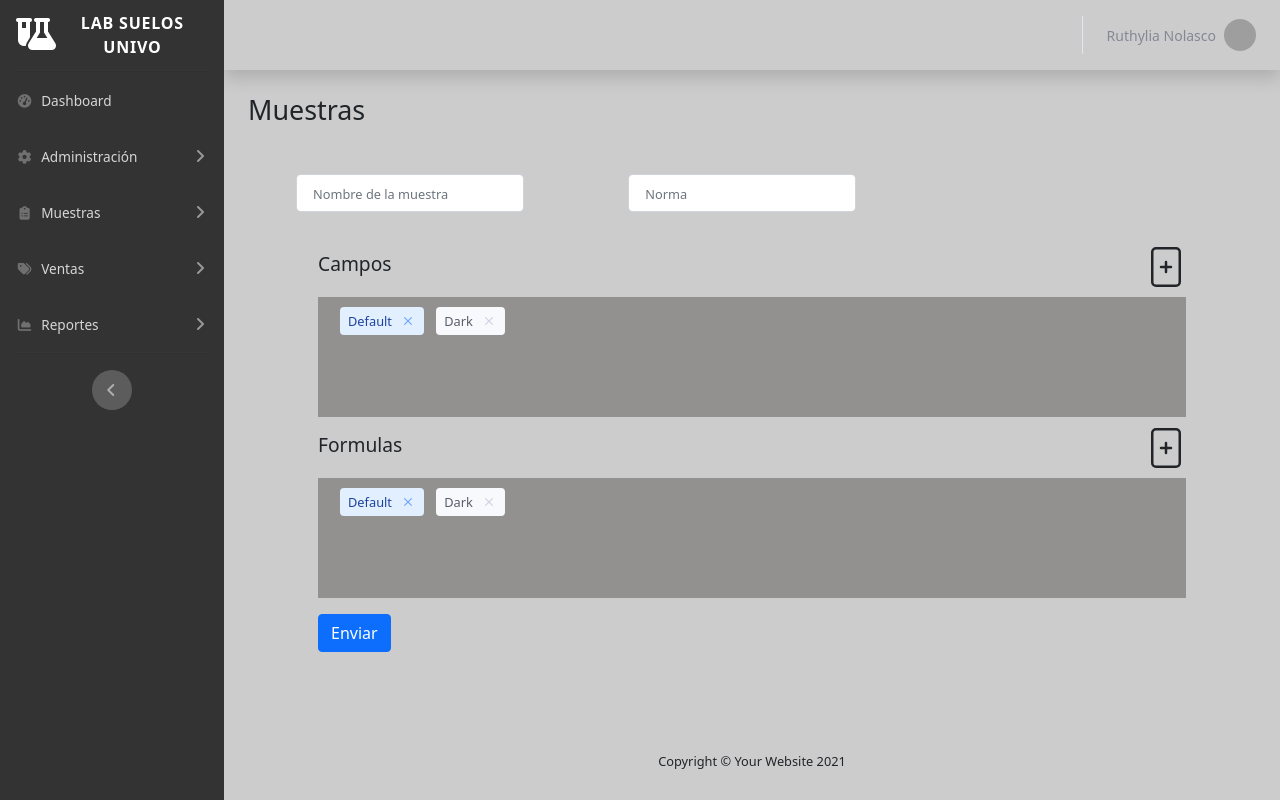
After one commit to JulioAmayaJr/LabSuelosUnivo, a CodeIgniter 4 app: template app/Views/muestras/index.php in a window 1280 px wide. The commit adds this page. Run offline with PHP 8.4 and a stand-in for CodeIgniter, Linux system fonts and the light colour scheme; the template is opened without the code that fills it, so the values that code supplies are empty; some libraries are stand-ins or nearby versions; grey boxes are pictures that could not be loaded.

Commit message:
vista muestras

```diff
--- a/app/Config/Autoload.php
+++ b/app/Config/Autoload.php
@@ -96,4 +96,5 @@ class Autoload extends AutoloadConfig
      * @var list<string>
      */
     public $helpers = [];
+
 }
--- a/app/Config/Routes.php
+++ b/app/Config/Routes.php
@@ -12,3 +12,5 @@ $routes->post('/user/save', 'Users::save');
 
 
 $routes->get('/customer', 'Customer::index');
+
+$routes->get('/muestras', 'Muestras::index');
--- /dev/null
+++ b/app/Views/muestras/index.php
@@ -0,0 +1,176 @@
+<?php echo $this->extend("/plantilla/layout"); ?>
+
+<?php echo $this->section("contenido"); ?>
+
+<!DOCTYPE html>
+<html lang="en">
+
+<head>
+    <meta charset="UTF-8">
+    <meta name="viewport" content="width=device-width, initial-scale=1.0">
+    <link href="https://cdnjs.cloudflare.com/ajax/libs/flowbite/2.3.0/flowbite.min.css" rel="stylesheet" />
+    <script src="https://cdnjs.cloudflare.com/ajax/libs/flowbite/2.3.0/flowbite.min.js"></script>
+    <link rel="stylesheet" href="<?php echo base_url('css/mostrar-muestras.css'); ?>">
+    <link rel="stylesheet" href="https://cdn.jsdelivr.net/npm/bootstrap-icons@1.11.3/font/bootstrap-icons.min.css">
+    <link href="https://cdn.jsdelivr.net/npm/bootstrap@5.0.2/dist/css/bootstrap.min.css" rel="stylesheet" integrity="sha384-EVSTQN3/azprG1Anm3QDgpJLIm9Nao0Yz1ztcQTwFspd3yD65VohhpuuCOmLASjC" crossorigin="anonymous">
+
+    <title>Agregar Muestras</title>
+</head>
+
+
+<body>
+
+    <div class="container ">
+        <h1 class="titulo">Muestras</h1>
+
+        <div class="position-relative m-5 ">
+
+
+            <div class="position-relative">
+                <input class="d-inline p-3 form-control w-25  inline-block custom-mr " type="text" placeholder="Nombre de la muestra">
+                <input class="d-inline p-3 form-control w-25  inline-block " type="text" placeholder="Norma">
+            </div>
+
+        </div>
+
+        <div class="subContainer">
+            <div class="mb-4">
+                <div class="first d-flex position-relative">
+                    <label class="d-inline ">Campos</label>
+                    <button>
+                        <svg xmlns="http://www.w3.org/2000/svg" fill="currentColor" class="bi bi-file-plus d-inline position-absolute bottom-0 end-0 " viewBox="0 0 16 16">
+                            <path d="M8.5 6a.5.5 0 0 0-1 0v1.5H6a.5.5 0 0 0 0 1h1.5V10a.5.5 0 0 0 1 0V8.5H10a.5.5 0 0 0 0-1H8.5z" />
+                            <path d="M2 2a2 2 0 0 1 2-2h8a2 2 0 0 1 2 2v12a2 2 0 0 1-2 2H4a2 2 0 0 1-2-2zm10-1H4a1 1 0 0 0-1 1v12a1 1 0 0 0 1 1h8a1 1 0 0 0 1-1V2a1 1 0 0 0-1-1" />
+                        </svg>
+                    </button>
+
+
+                </div>
+
+                <div class=" container add  ">
+                    <div class=" flowbite">
+
+                        <span id="badge-dismiss-default" class="tam mb-3 inline-flex items-center px-2 py-1 me-2 text-sm font-medium text-blue-800 bg-blue-100 rounded dark:bg-blue-900 dark:text-blue-300">
+                            Default
+                            <button type="button" class=" inline-flex items-center p-1 ms-2 text-sm text-blue-400 bg-transparent rounded-sm hover:bg-blue-200 hover:text-blue-900 dark:hover:bg-blue-800 dark:hover:text-blue-300" data-dismiss-target="#badge-dismiss-default" aria-label="Remove">
+                                <svg class="w-2 h-2" aria-hidden="true" xmlns="http://www.w3.org/2000/svg" fill="none" viewBox="0 0 14 14">
+                                    <path stroke="currentColor" stroke-linecap="round" stroke-linejoin="round" stroke-width="2" d="m1 1 6 6m0 0 6 6M7 7l6-6M7 7l-6 6" />
+                                </svg>
+                                <span class="sr-only">Remove badge</span>
+                            </button>
+                        </span>
+                        <span id="badge-dismiss-dark" class="tam mb-3 inline-flex items-center px-2 py-1 me-2 text-sm font-medium text-gray-800 bg-gray-100 rounded dark:bg-gray-700 dark:text-gray-300">
+                            Dark
+                            <button type="button" class="inline-flex items-center p-1 ms-2 text-sm text-gray-400 bg-transparent rounded-sm hover:bg-gray-200 hover:text-gray-900 dark:hover:bg-gray-600 dark:hover:text-gray-300" data-dismiss-target="#badge-dismiss-dark" aria-label="Remove">
+                                <svg class="w-2 h-2" aria-hidden="true" xmlns="http://www.w3.org/2000/svg" fill="none" viewBox="0 0 14 14">
+                                    <path stroke="currentColor" stroke-linecap="round" stroke-linejoin="round" stroke-width="2" d="m1 1 6 6m0 0 6 6M7 7l6-6M7 7l-6 6" />
+                                </svg>
+                                <span class="sr-only">Remove badge</span>
+                            </button>
+                        </span>
+
+                    </div>
+                </div>
+
+            </div>
+
+
+            <div class="overlay shadow-lg rounded d-block align-items-center d-none">
+                <label class=" mb-3" for="">Nombre del campo</label>
+                <input class=" mb-3 form-control" type="text">
+                <label class=" mb-3" for="">Tipo del campo</label>
+                <input class=" mb-3 form-control" type="text">
+                <div class="d-grid  col-6 mx-auto">
+                    <button class="btn btn-secondary" type="button">Agregar</button>
+
+                </div>
+            </div>
+
+
+
+            <div class="mb-3">
+
+                <div class="first d-flex position-relative">
+                    <label class="d-inline ">Formulas</label>
+                    <button>
+                        <svg xmlns="http://www.w3.org/2000/svg" fill="currentColor" class="bi bi-file-plus d-inline position-absolute bottom-0 end-0 " viewBox="0 0 16 16">
+                            <path d="M8.5 6a.5.5 0 0 0-1 0v1.5H6a.5.5 0 0 0 0 1h1.5V10a.5.5 0 0 0 1 0V8.5H10a.5.5 0 0 0 0-1H8.5z" />
+                            <path d="M2 2a2 2 0 0 1 2-2h8a2 2 0 0 1 2 2v12a2 2 0 0 1-2 2H4a2 2 0 0 1-2-2zm10-1H4a1 1 0 0 0-1 1v12a1 1 0 0 0 1 1h8a1 1 0 0 0 1-1V2a1 1 0 0 0-1-1" />
+                        </svg>
+                    </button>
+
+                </div>
+                <div class=" container add  ">
+                    <div class="flowbite">
+
+                        <span id="badge-dismiss-default" class="tam mb-3 inline-flex items-center px-2 py-1 me-2 text-sm font-medium text-blue-800 bg-blue-100 rounded dark:bg-blue-900 dark:text-blue-300">
+                            Default
+                            <button type="button" class=" inline-flex items-center p-1 ms-2 text-sm text-blue-400 bg-transparent rounded-sm hover:bg-blue-200 hover:text-blue-900 dark:hover:bg-blue-800 dark:hover:text-blue-300" data-dismiss-target="#badge-dismiss-default" aria-label="Remove">
+                                <svg class="w-2 h-2" aria-hidden="true" xmlns="http://www.w3.org/2000/svg" fill="none" viewBox="0 0 14 14">
+                                    <path stroke="currentColor" stroke-linecap="round" stroke-linejoin="round" stroke-width="2" d="m1 1 6 6m0 0 6 6M7 7l6-6M7 7l-6 6" />
+                                </svg>
+                                <span class="sr-only">Remove badge</span>
+                            </button>
+                        </span>
+                        <span id="badge-dismiss-dark" class="tam mb-3 inline-flex items-center px-2 py-1 me-2 text-sm font-medium text-gray-800 bg-gray-100 rounded dark:bg-gray-700 dark:text-gray-300">
+                            Dark
+                            <button type="button" class="inline-flex items-center p-1 ms-2 text-sm text-gray-400 bg-transparent rounded-sm hover:bg-gray-200 hover:text-gray-900 dark:hover:bg-gray-600 dark:hover:text-gray-300" data-dismiss-target="#badge-dismiss-dark" aria-label="Remove">
+                                <svg class="w-2 h-2" aria-hidden="true" xmlns="http://www.w3.org/2000/svg" fill="none" viewBox="0 0 14 14">
+                                    <path stroke="currentColor" stroke-linecap="round" stroke-linejoin="round" stroke-width="2" d="m1 1 6 6m0 0 6 6M7 7l6-6M7 7l-6 6" />
+                                </svg>
+                                <span class="sr-only">Remove badge</span>
+                            </button>
+                        </span>
+
+                    </div>
+                </div>
+
+                <div class="overlay shadow-lg rounded d-block align-items-center d-none  ">
+                    <label class=" mb-3" for="">Nombre de la formula</label>
+                    <input class=" mb-3 form-control" type="text">
+
+                    <div class="flowbite container add mb-3 ">
+
+                        <span id="badge-dismiss-dark" class="tam mb-3 inline-flex items-center px-2 py-1 me-2 text-sm font-medium text-gray-800 bg-gray-100 rounded dark:bg-gray-700 dark:text-gray-300">
+                            Dark
+                            <button type="button" class="inline-flex items-center p-1 ms-2 text-sm text-gray-400 bg-transparent rounded-sm hover:bg-gray-200 hover:text-gray-900 dark:hover:bg-gray-600 dark:hover:text-gray-300" data-dismiss-target="#badge-dismiss-dark" aria-label="Remove">
+                                <svg class="w-2 h-2" aria-hidden="true" xmlns="http://www.w3.org/2000/svg" fill="none" viewBox="0 0 14 14">
+                                    <path stroke="currentColor" stroke-linecap="round" stroke-linejoin="round" stroke-width="2" d="m1 1 6 6m0 0 6 6M7 7l6-6M7 7l-6 6" />
+                                </svg>
+                                <span class="sr-only">Remove badge</span>
+                            </button>
+                        </span>
+                        <span id="badge-dismiss-dark" class="tam mb-3 inline-flex items-center px-2 py-1 me-2 text-sm font-medium text-gray-800 bg-gray-100 rounded dark:bg-gray-700 dark:text-gray-300">
+                            Dark
+                            <button type="button" class="inline-flex items-center p-1 ms-2 text-sm text-gray-400 bg-transparent rounded-sm hover:bg-gray-200 hover:text-gray-900 dark:hover:bg-gray-600 dark:hover:text-gray-300" data-dismiss-target="#badge-dismiss-dark" aria-label="Remove">
+                                <svg class="w-2 h-2" aria-hidden="true" xmlns="http://www.w3.org/2000/svg" fill="none" viewBox="0 0 14 14">
+                                    <path stroke="currentColor" stroke-linecap="round" stroke-linejoin="round" stroke-width="2" d="m1 1 6 6m0 0 6 6M7 7l6-6M7 7l-6 6" />
+                                </svg>
+                                <span class="sr-only">Remove badge</span>
+                            </button>
+                        </span>
+
+
+                    </div>
+                    <div class=" d-grid  col-6 mx-auto">
+                        <button class="tam btn btn-secondary" type="button">Agregar</button>
+
+                    </div>
+                </div>
+
+            </div>
+
+            <div class="mx-auto">
+                <button class="tam btn btn-primary " type="button" >Enviar</button>
+
+            </div>
+        </div>
+
+    </div>
+
+</body>
+
+</html>
+
+
+<?php echo $this->endSection(); ?>
--- a/app/Views/plantilla/layout.php
+++ b/app/Views/plantilla/layout.php
@@ -70,12 +70,12 @@
             <li class="nav-item">
                 <a class="nav-link collapsed" href="#" data-toggle="collapse" data-target="#collapseInventario">
                     <i class="fas fa-fw fa-clipboard-list"></i>
-                    <span>Inventario</span>
+                    <span>Muestras</span>
                 </a>
                 <div id="collapseInventario" class="collapse" data-parent="#accordionSidebar">
                     <div class="bg-white py-2 collapse-inner rounded">
-                        <a class="collapse-item" href="categorias.html">Categorias</a>
-                        <a class="collapse-item" href="productos.html">Productos</a>
+                        <a class="collapse-item" href="<?= base_url() ?>muestras">Agregar Muestra</a>
+                        <a class="collapse-item" href="productos.html">Mostrar Muestra</a>
                     </div>
                 </div>
             </li>
--- /dev/null
+++ b/public/css/mostrar-muestras.css
@@ -0,0 +1,72 @@
+
+.titulo {
+    font-size: 2.1vw;
+}
+
+::placeholder {
+    font-size: 1vw;
+}
+
+.tam{
+    font-size: 1vw;
+}
+
+.custom-mr {
+    margin-right: 100px;
+}
+
+label {
+    font-size: 1.5vw;
+}
+
+.flowbite{
+    padding: 10px;
+}
+
+.subContainer{
+
+    margin-left: 70px;
+    margin-right: 70px;
+
+
+}
+.first{
+    width: 100%;
+   bottom: 10px;
+}
+.add{
+    width: 100%;
+    background-color: rgb(146, 145, 144);
+    height: 120px;
+
+}
+
+
+.overlay {
+    position: absolute;
+    width: 23%;
+    top: 35%;
+    left: 45%;
+    background-color: rgb(255, 255, 255);
+    padding: 20px;
+    z-index: 1000;
+}
+
+
+
+
+svg {
+    width:40px;
+    height:40px;
+
+
+}
+
+
+@media screen and (max-width: 700px) {
+    svg {
+        width:15px;
+        height:15px
+
+    }
+}
```
Also changed, not shown: app/Controllers/Muestras.php (added, +23 -0 lines), app/Controllers/Users.php (+0 -18 lines), app/Views/user/index.php (+1 -47 lines).
